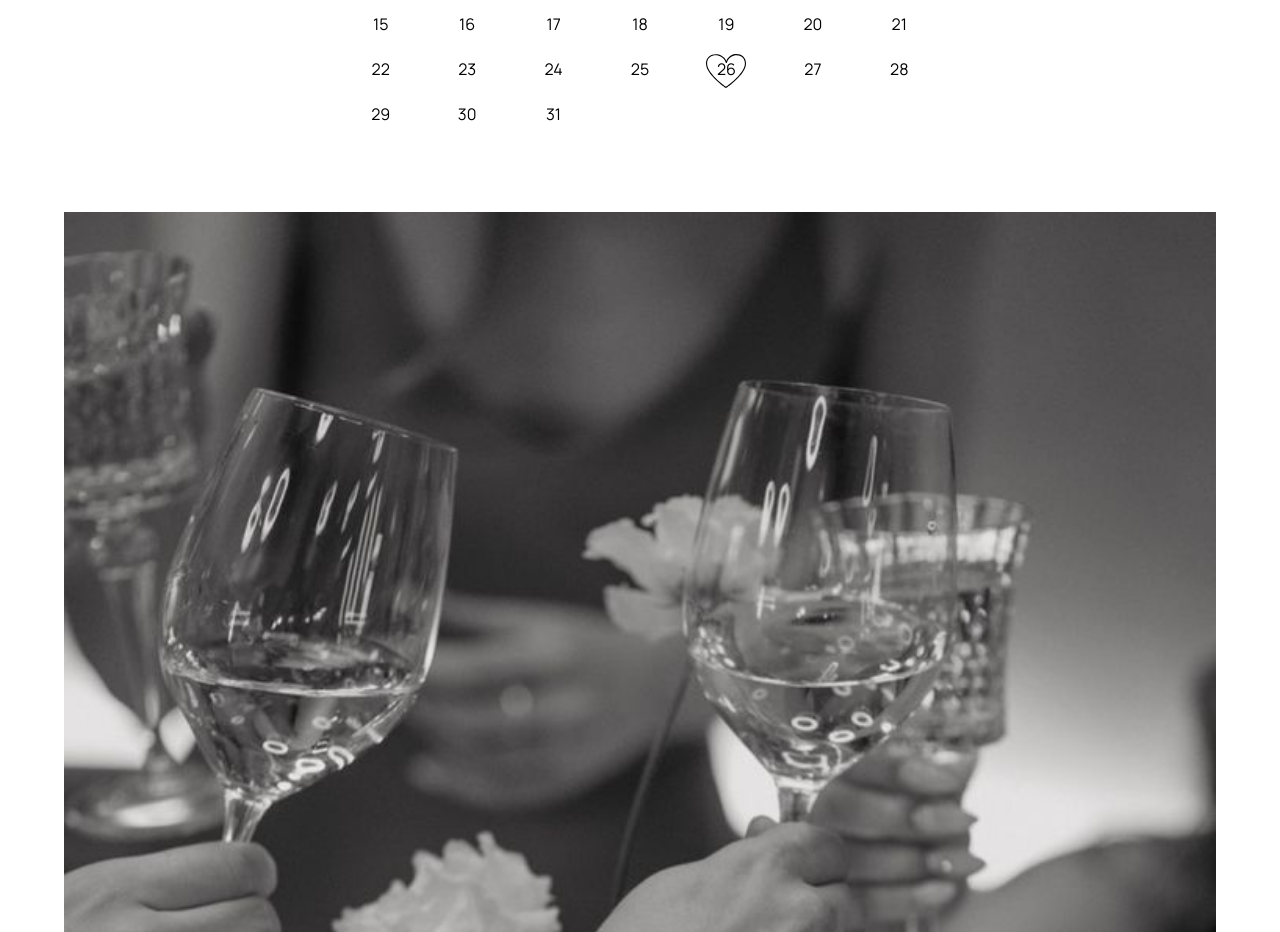
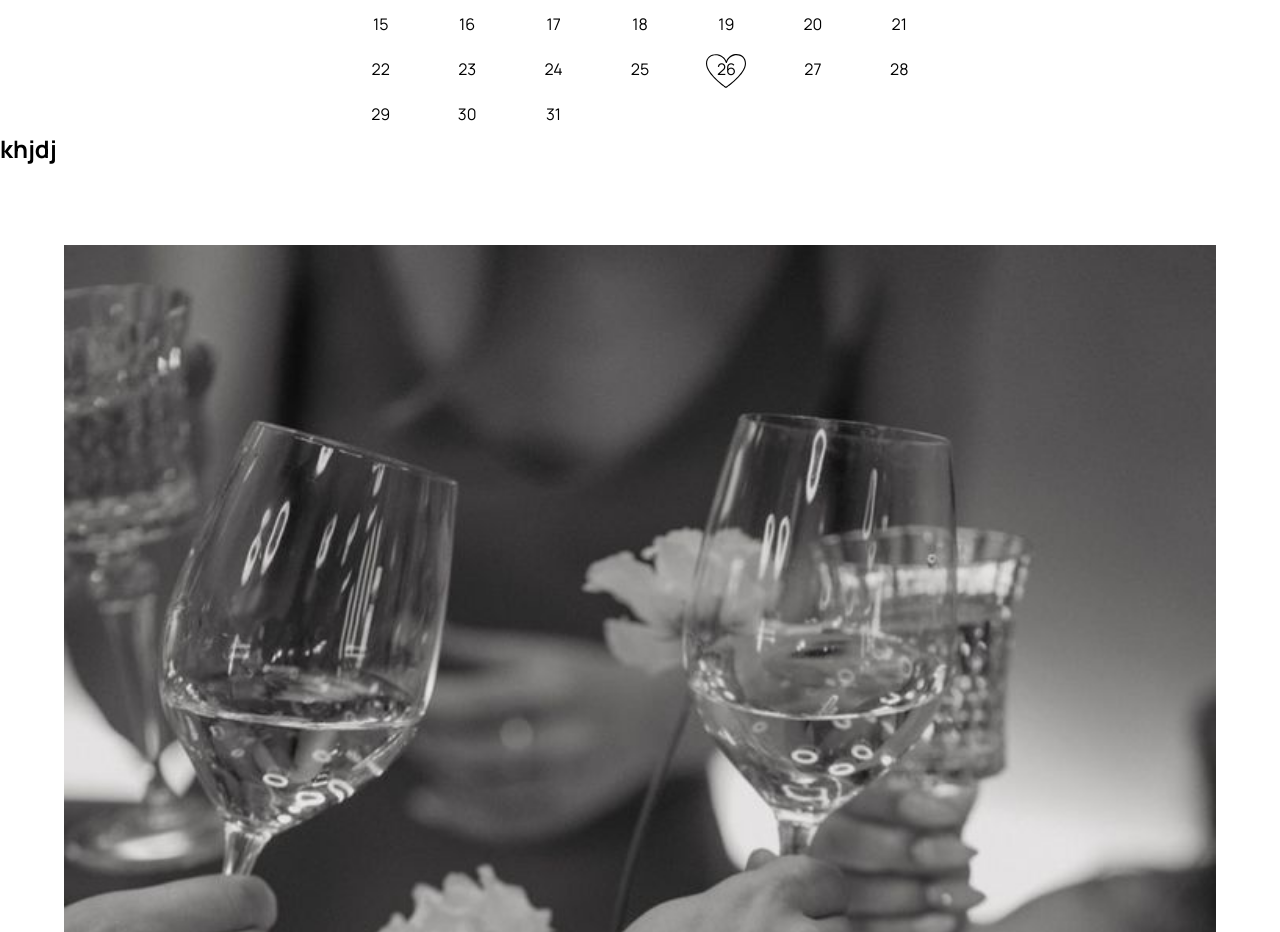
Before and after one commit to bahytbekova1501/weddingDinara, a React (Create React App) app: page / in a window 1280 px wide. Shown: the part 3020-3952 px from the top of the page. Built offline with nearby package versions, Linux system fonts and the light colour scheme; a web font is replaced by a local one.

Commit message:
new commit

```diff
--- a/src/HomePage.jsx
+++ b/src/HomePage.jsx
@@ -105,6 +105,7 @@ function HomePage() {
         <div className="animate-on-scroll">
           <h2 className="date animate-on-scroll"> {t("date")}</h2>
           <Calendar />
+          <h2>khjdj</h2>
         </div>
         {/* <div style={{ position: "relative" }}> */}
         <div style={{ display: "flex", justifyContent: "center" }}>
```
